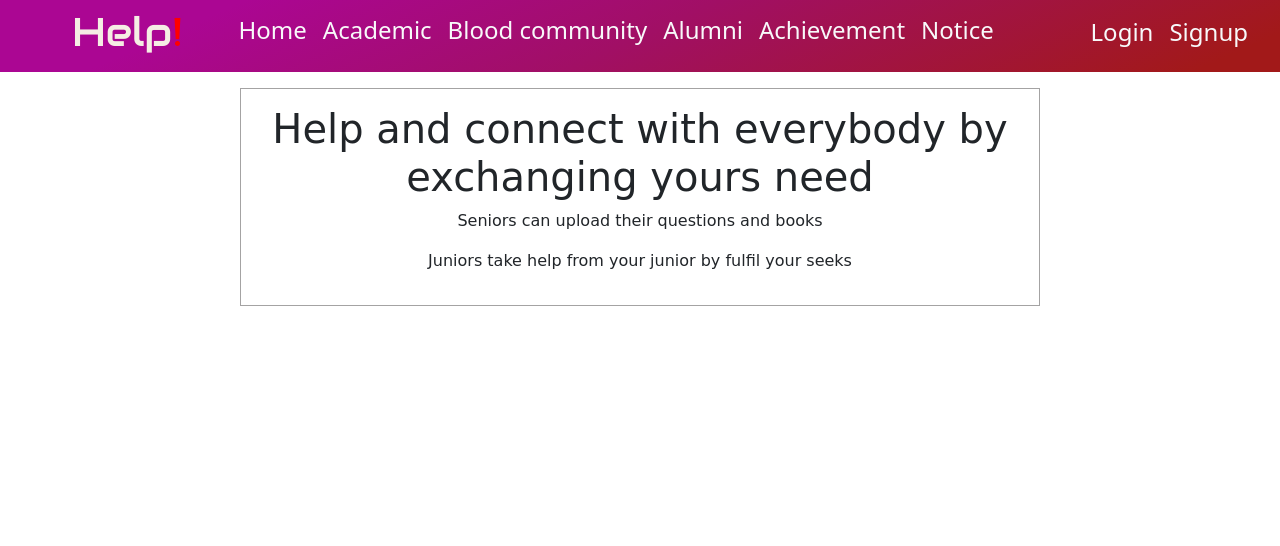
After one commit to Bonusree/CCN_community, a Django app: page /achievement/ in a window 1280 px wide. The commit adds this page. Shown: the top 546 px of the page. Run offline with Django 4.2, Linux system fonts and the light colour scheme; some libraries are stand-ins or nearby versions.

Commit message:
create notice and achievement template

```diff
--- a/Home/urls.py
+++ b/Home/urls.py
@@ -7,6 +7,8 @@ urlpatterns = [
     path('routine/', views.Routine, name='Routine'),
     path('blood_community/', views.blood_community, name='Blood_community'),
     path('alumni/', views.show_alumni, name='alumni'),
+    path('achievement/', views.achievement, name='achievement'),
+    path('notice/', views.notice, name='notice'),
     path('signup/', views.signup, name='signup'),
     path('login/', views.login_view, name='login'),
     path('logout/', views.logout_view, name='logout'),
--- a/Home/views.py
+++ b/Home/views.py
@@ -24,6 +24,13 @@ def blood_community(request):
 def show_alumni(request):
     all_alumni = User_Details.objects.filter(isAlumni=True)
     return render(request,'alumni.html',{'all_alumni':all_alumni})
+
+def achievement(request):
+    return render(request,'achievement.html')
+
+def notice(request):
+    return render(request,'notice.html')
+
 
 def login_view(request):
     if request.method=='POST':
--- /dev/null
+++ b/template/achievement.html
@@ -0,0 +1,13 @@
+{% extends "master.html" %}
+
+{% block title %}
+  CCN community
+{% endblock %}
+
+{% block content %}
+  <div class="container text-center p-3" style="border: 1px solid rgb(164, 163, 163); font-family: cursive,'Brush Script MT'; width: 800px;">
+    <h1>Help and connect with everybody by exchanging yours need</h1>
+    <p>Seniors can upload their questions and books</p>
+    <p>Juniors take help from your junior by fulfil your seeks</p>
+  </div>
+{% endblock %}
--- a/template/master.html
+++ b/template/master.html
@@ -59,10 +59,10 @@
                     <a class="nav-link h4 link-light " href="/alumni/">Alumni</a>
                     </li>
                     <li class="nav-item ">
-                    <a class="nav-link h4 link-light " href="/">Achievement</a>
+                    <a class="nav-link h4 link-light " href="/achievement">Achievement</a>
                     </li>
                     <li class="nav-item ">
-                    <a class="nav-link h4 link-light " href="/books/">Notice</a>
+                    <a class="nav-link h4 link-light " href="/notice/">Notice</a>
                     </li>
                 </ul>
                 <ul class="navbar-nav d-flex" >
```
Also changed, not shown: template/notice.html (added, +12 -0 lines), 1 other file.
